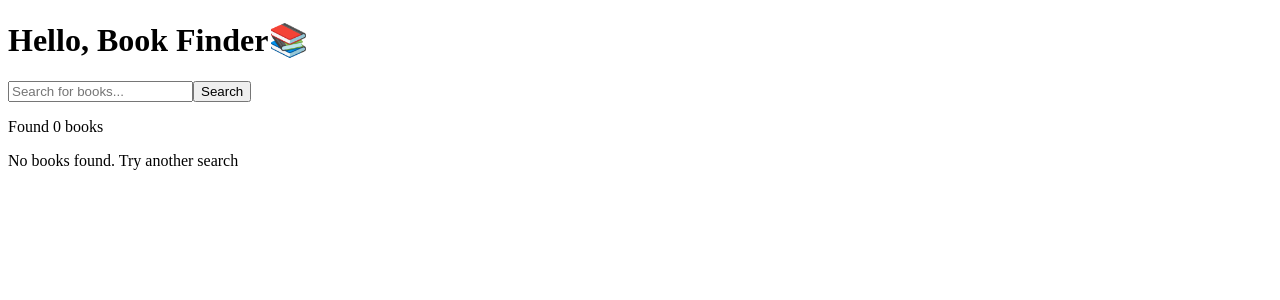
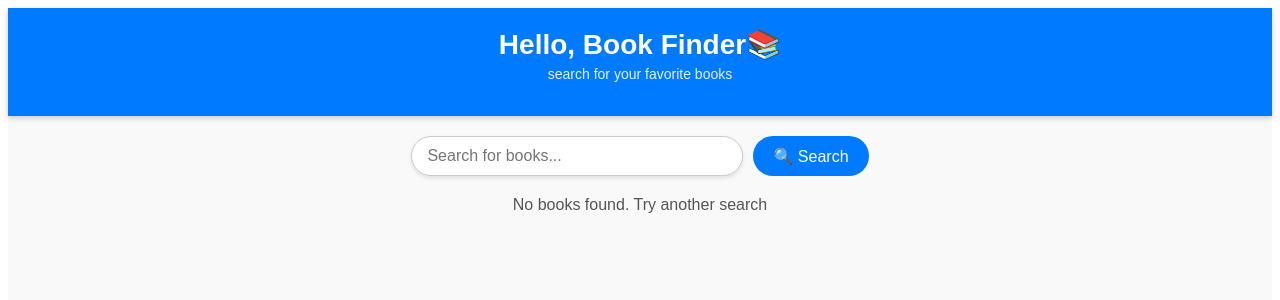
Before and after one commit to Favour-codes23/book-finder, a React (Vite) app: page / in a window 1280 px wide. Shown: the top 300 px of the page. Built offline with nearby package versions, Linux system fonts and the light colour scheme.

Commit message:
Day 3: styled ui,added booklist grid,loading & error states

```diff
--- a/src/App.jsx
+++ b/src/App.jsx
@@ -5,23 +5,53 @@ import BookList from "./components/BookList";
 
 function App() {
   const [books, setBooks] = useState([]);
+  const [loading, setLoading] = useState(false);
+  const [error, setError] = useState('');
 
   const searchBooks = async (query) => {
+    setLoading(true);
+    setError('');
+    setBooks([]);
+
+    try {
     const response = await fetch(
       `https://www.googleapis.com/books/v1/volumes?q=${query}`
     );
+
+    if (!response.ok) {
+      throw new Error('Something went wrong.. Try again.');
+    }
+
     const data = await response.json();
     setBooks(data.items || []);
-    console.log(data);
+    } catch (err) {
+      setError(err.message);
+    } finally {
+      setLoading(false);
+    }
   };
 
   return (
-    <div>
+    <div
+      style={{  fontFamily: "Arial, sans-serif",
+                backgroundColor: "#f9f9f9",
+                minHeight: "100vh"
+            }}
+    >
       <Header />
       <SearchBar onSearch={searchBooks}/>
 
-      <p>Found {books.length} books</p>
-      <BookList books={books} />
+      {loading && (
+        <p style={{ textAlign: "center", marginTop: "20px" }}>⏳Loading...</p>
+      )}
+
+      {error && (
+        <p style={{ textAlign: "center", color: "red", marginTop: "20px" }}>
+          ❌{error}
+        </p>
+        )}
+
+      {!loading && !error && <BookList books ={books}/>}
     </div>
   );
 }
--- a/src/components/BookList.jsx
+++ b/src/components/BookList.jsx
@@ -2,7 +2,7 @@ import React from "react";
 
 function BookList({ books }) {
   if (!books || books.length === 0) {
-    return <p>No books found. Try another search</p>;
+    return <p style={{ textAlign: "center", color: "#555" }}>No books found. Try another search</p>;
   }
 
   return (
@@ -26,6 +26,15 @@ function BookList({ books }) {
               padding: "15px",
               backgroundColor: "#fff",
               boxShadow: "0 2px 5px rgba(0,0,0,0.1)",
+              transition: "transform 0.2s",
+            }}
+            onMouseEnter={(e) => {
+              e.currentTarget.style.transform = "scale(1.03)";
+              e.currentTarget.style.boxShadow = "0 4px 12px rgba(0,0,0,0.2)";
+            }}
+            onMouseLeave={(e) => {
+              e.currentTarget.style.transform = "scale(1)";
+              e.currentTarget.style.boxShadow = "0 2px 5px rgba(0,0,0,0.1)";
             }}
           >
             {/* Book Cover */}
--- a/src/components/Header.jsx
+++ b/src/components/Header.jsx
@@ -1,7 +1,22 @@
+import React from 'react';
+
 function Header() {
   return (
-    <header>
-      <h1>Hello, Book Finder📚</h1>
+    <header
+      style={{
+        backgroundColor: "#007bff",
+        padding: "20px",
+        textAlign: "center",
+        color: "white",
+        boxShadow: "0 2px 6px rgba(0,0,0,0.2)",
+      }}
+    >
+      <h1 style={{ margin: 0, fontSize: "28px", fontWeight: "bold"}}>
+        Hello, Book Finder📚
+      </h1>
+      <p style={{ marginTop: "5px", fontSize: "14px", opacity: 0.9 }}>
+        search for your favorite books
+      </p>
     </header>
   );
 }
--- a/src/components/SearchBar.jsx
+++ b/src/components/SearchBar.jsx
@@ -1,17 +1,57 @@
 import React, { useState } from 'react';
+
 function SearchBar({ onSearch }) {
   const [query, setQuery] = useState('');
 
+  const handleSubmit = (e) => {
+    e.preventDefault();
+    if (query.trim()) {
+      onSearch(query);
+    };
+  }
+
   return (
-    <div>
+    <form
+        onSubmit={handleSubmit}
+        style={{
+          display: 'flex',
+          justifyContent: 'center',
+          margin: '20px auto',
+          gap: '10px'
+        }}
+    >
       <input
       type='text'
       placeholder='Search for books...'
       value={query}
       onChange={(e) => setQuery(e.target.value)}
+      style={{ padding: '10px 15px',
+               fontSize: '16px',
+               width: '300px',
+               borderRadius: '25px',
+               border: '1px solid #ccc',
+               outline: 'none',
+               boxShadow: '0 2px 4px rgba(0,0,0,0.1)'
+              }}
       />
-        <button onClick={() => onSearch(query)}>Search</button>
-    </div>
+        <button
+            type='submit'
+            style={{
+               backgroundColor: '#007bff',
+               color: 'white',
+               border: 'none',
+               borderRadius: '25px',
+               padding: '10px 20px',
+               fontSize: '16px',
+               cursor: 'pointer',
+               transition: 'background-color 0.3s',
+            }}
+            onMouseEnter={(e) => e.currentTarget.style.backgroundColor = '#0056b3'}
+            onMouseLeave={(e) => e.currentTarget.style.backgroundColor = '#007bff'}
+          >
+         🔍 Search
+        </button>
+    </form>
   );
 }
 export default SearchBar;
```
